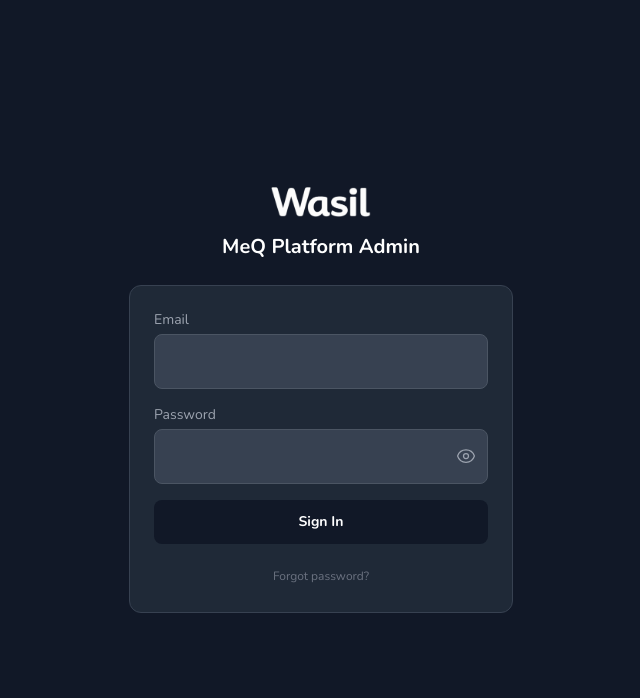
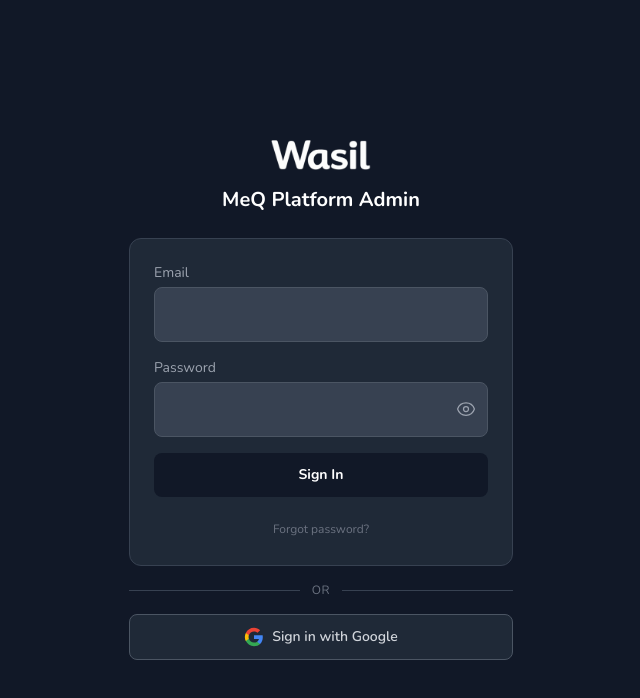
Before and after one commit to benrothwelldxb/MeQ, a Next.js app: page /super/login in a window 1280 px wide. Shown: the top 698 px of the page, without its empty margins (319-959 px from the left). Built offline with nearby package versions, Linux system fonts and the light colour scheme; no server answers.

Commit message:
Add Google SSO to super admin login, update seed email
Extends the OAuth bridge to handle type=super alongside admin/teacher.
Super admin login page now has "Sign in with Google" button.
Seed updated to principal@vhprimarycoa.ae.

Co-Authored-By: Claude Opus 4.6 (1M context) <noreply@anthropic.com>

```diff
--- a/prisma/seed.ts
+++ b/prisma/seed.ts
@@ -213,14 +213,14 @@ const pulseQuestions = [
 async function main() {
   // Create super admin (platform owner)
   await prisma.superAdmin.upsert({
-    where: { email: "ben@wasil.org" },
+    where: { email: "principal@vhprimarycoa.ae" },
     update: {},
     create: {
-      email: "ben@wasil.org",
+      email: "principal@vhprimarycoa.ae",
       passwordHash: hashSync("meq-super-2026", 10),
     },
   });
-  console.log("Super admin created (ben@wasil.org / meq-super-2026)");
+  console.log("Super admin created (principal@vhprimarycoa.ae)");
 
   // Create default MeQ Standard framework
   const framework = await prisma.framework.upsert({
--- a/src/app/actions/google-auth.ts
+++ b/src/app/actions/google-auth.ts
@@ -5,7 +5,7 @@ import { signIn } from "@/lib/auth";
 // Kick off Google OAuth. After Google redirects back, NextAuth will
 // land on /api/auth/complete?type=... which reads the JWT, looks up
 // the user in our DB, and creates an iron-session.
-export async function signInWithGoogle(type: "admin" | "teacher") {
+export async function signInWithGoogle(type: "admin" | "teacher" | "super") {
   await signIn("google", {
     redirectTo: `/api/auth/complete?type=${type}`,
   });
--- a/src/app/api/auth/complete/route.ts
+++ b/src/app/api/auth/complete/route.ts
@@ -1,20 +1,20 @@
 import { NextRequest, NextResponse } from "next/server";
 import { auth, signOut } from "@/lib/auth";
 import { prisma } from "@/lib/db";
-import { getAdminSession, getTeacherSession } from "@/lib/session";
+import { getAdminSession, getTeacherSession, getSuperAdminSession } from "@/lib/session";
 
 // Bridge route: runs AFTER a successful NextAuth Google OAuth flow.
 // Reads the NextAuth JWT, looks up the user by email in our own tables,
 // creates the appropriate iron-session, then clears the NextAuth JWT
 // and redirects into the app.
 //
-// Called like: /api/auth/complete?type=admin  or  /api/auth/complete?type=teacher
+// Called like: /api/auth/complete?type=admin|teacher|super
 export async function GET(req: NextRequest) {
   const url = new URL(req.url);
   const type = url.searchParams.get("type");
   const origin = url.origin;
 
-  if (type !== "admin" && type !== "teacher") {
+  if (type !== "admin" && type !== "teacher" && type !== "super") {
     return NextResponse.redirect(`${origin}/admin/login?error=InvalidType`);
   }
 
@@ -49,6 +49,24 @@ export async function GET(req: NextRequest) {
     return NextResponse.redirect(`${origin}/admin`);
   }
 
+  if (type === "super") {
+    const superAdmin = await prisma.superAdmin.findUnique({ where: { email } });
+    if (!superAdmin) {
+      await signOut({ redirect: false });
+      return NextResponse.redirect(
+        `${origin}/super/login?error=NoAccount&email=${encodeURIComponent(email)}`
+      );
+    }
+
+    const ironSession = await getSuperAdminSession();
+    ironSession.superAdminId = superAdmin.id;
+    ironSession.email = superAdmin.email;
+    await ironSession.save();
+
+    await signOut({ redirect: false });
+    return NextResponse.redirect(`${origin}/super`);
+  }
+
   // teacher
   const teacher = await prisma.teacher.findUnique({ where: { email } });
   if (!teacher) {
--- a/src/app/super/login/page.tsx
+++ b/src/app/super/login/page.tsx
@@ -2,9 +2,10 @@
 
 import { useFormState, useFormStatus } from "react-dom";
 import { loginSuperAdmin } from "@/app/actions/super-auth";
+import { signInWithGoogle } from "@/app/actions/google-auth";
 import Image from "next/image";
 import Link from "next/link";
-import { useState } from "react";
+import { useEffect, useState } from "react";
 
 function SubmitButton() {
   const { pending } = useFormStatus();
@@ -18,6 +19,18 @@ function SubmitButton() {
 export default function SuperLoginPage() {
   const [state, formAction] = useFormState(loginSuperAdmin, null);
   const [showPassword, setShowPassword] = useState(false);
+  const [oauthError, setOauthError] = useState<string | null>(null);
+
+  useEffect(() => {
+    const params = new URLSearchParams(window.location.search);
+    const err = params.get("error");
+    const email = params.get("email");
+    if (err === "NoAccount") {
+      setOauthError(`No super admin account found for ${email ?? "that email"}.`);
+    } else if (err === "NoGoogleSession") {
+      setOauthError("Google sign-in was cancelled or failed. Please try again.");
+    }
+  }, []);
 
   return (
     <main className="min-h-screen flex items-center justify-center bg-gray-900 p-4">
@@ -45,13 +58,34 @@ export default function SuperLoginPage() {
                 </button>
               </div>
             </div>
-            {state?.error && <p className="text-sm text-red-400 text-center">{state.error}</p>}
+            {(state?.error || oauthError) && <p className="text-sm text-red-400 text-center">{state?.error ?? oauthError}</p>}
             <SubmitButton />
             <p className="text-center">
               <Link href="/super/forgot-password" className="text-xs text-gray-500 hover:text-gray-400">Forgot password?</Link>
             </p>
           </div>
         </form>
+
+        <div className="my-4 flex items-center gap-3">
+          <div className="flex-1 h-px bg-gray-700" />
+          <span className="text-xs text-gray-500 uppercase tracking-wider">or</span>
+          <div className="flex-1 h-px bg-gray-700" />
+        </div>
+
+        <form action={async () => { await signInWithGoogle("super"); }}>
+          <button
+            type="submit"
+            className="w-full py-3 px-4 rounded-lg text-sm font-semibold text-gray-300 bg-gray-800 border border-gray-600 hover:bg-gray-700 transition-all flex items-center justify-center gap-2"
+          >
+            <svg className="w-5 h-5" viewBox="0 0 24 24">
+              <path fill="#4285F4" d="M22.56 12.25c0-.78-.07-1.53-.2-2.25H12v4.26h5.92c-.26 1.37-1.04 2.53-2.21 3.31v2.77h3.57c2.08-1.92 3.28-4.74 3.28-8.09z"/>
+              <path fill="#34A853" d="M12 23c2.97 0 5.46-.98 7.28-2.66l-3.57-2.77c-.98.66-2.23 1.06-3.71 1.06-2.86 0-5.29-1.93-6.16-4.53H2.18v2.84C3.99 20.53 7.7 23 12 23z"/>
+              <path fill="#FBBC05" d="M5.84 14.09c-.22-.66-.35-1.36-.35-2.09s.13-1.43.35-2.09V7.07H2.18C1.43 8.55 1 10.22 1 12s.43 3.45 1.18 4.93l3.66-2.84z"/>
+              <path fill="#EA4335" d="M12 5.38c1.62 0 3.06.56 4.21 1.64l3.15-3.15C17.45 2.09 14.97 1 12 1 7.7 1 3.99 3.47 2.18 7.07l3.66 2.84c.87-2.6 3.3-4.53 6.16-4.53z"/>
+            </svg>
+            Sign in with Google
+          </button>
+        </form>
       </div>
     </main>
   );
```
